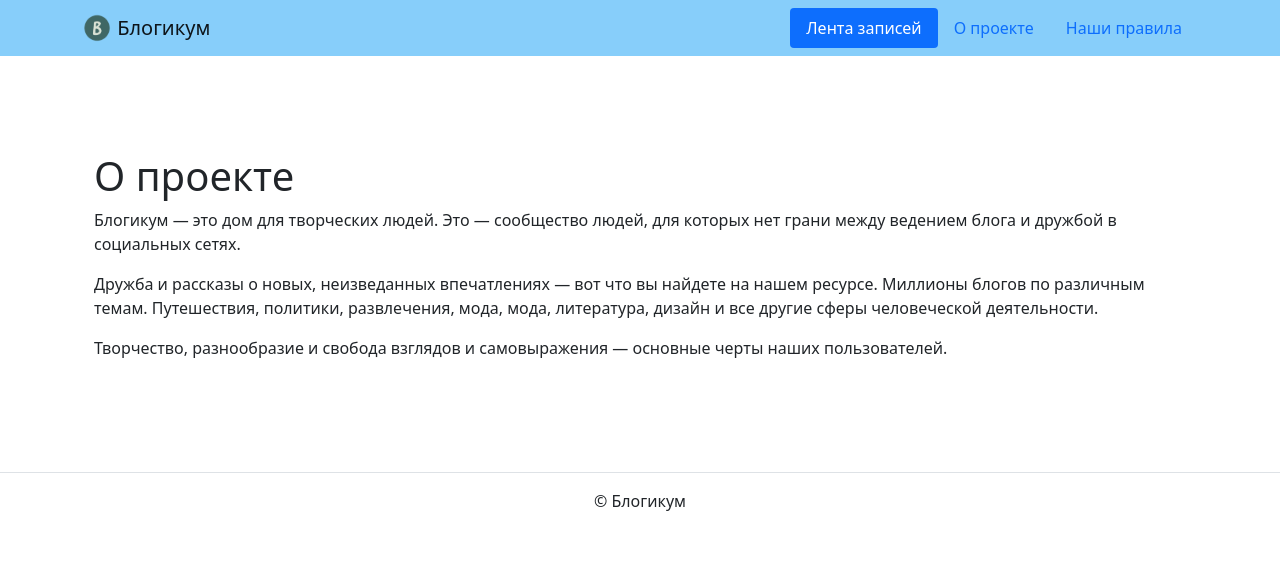
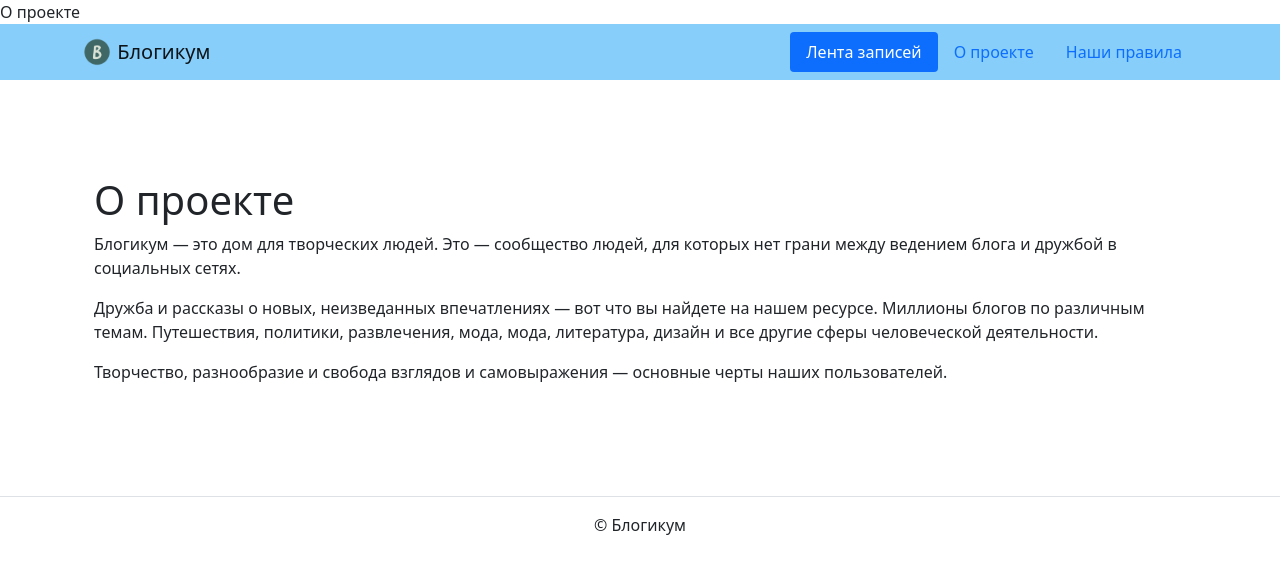
Before and after one commit to AlexCbk/django_sprint1, a Django app: page /pages/about/ in a window 1280 px wide. Shown: the top 574 px of the page. Run offline with Django 3.2, Linux system fonts and the light colour scheme; some libraries are stand-ins or nearby versions.

Commit message:
Update about.html

```diff
--- a/blogicum/templates/pages/about.html
+++ b/blogicum/templates/pages/about.html
@@ -1,6 +1,6 @@
 {% extends "base.html" %}
 {% block title %}
-    <title>О проекте</title>
+    О проекте
 {% endblock %}
 {% block content %}
   <div class="container py-5">
```
